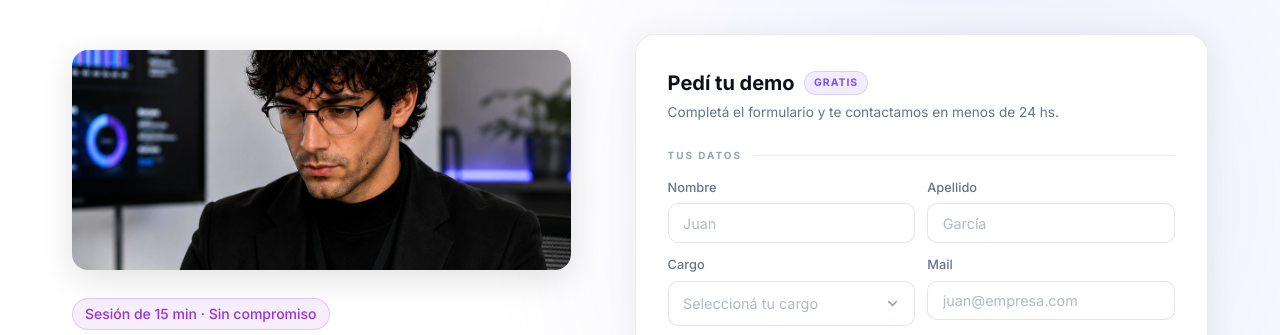
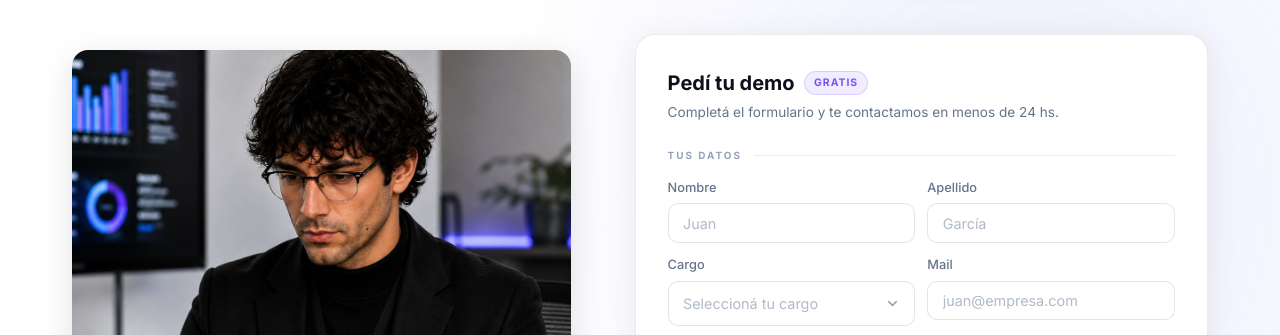
Before and after one commit to mhernayes-ateam/ateam_web, a plain HTML site: page demo/index.html in a window 1280 px wide. Shown: the part 78-413 px from the top of the page. Drawn offline with nearby package versions, Linux system fonts and the light colour scheme.

Commit message:
fix: demo axel_3 image taller (320px); axel_2 less zoom (object-position 50% 35%)

```diff
--- a/demo/index.html
+++ b/demo/index.html
@@ -227,8 +227,8 @@
                 <!-- ── Left: Value prop ── -->
                 <div class="fade-in-up" style="padding-top:1rem;">
                     <!-- Axel visual -->
-                    <div style="border-radius:16px;overflow:hidden;margin-bottom:1.75rem;max-height:220px;box-shadow:0 8px 32px rgba(0,0,0,0.12);">
-                        <img src="/assets/img/axel_3.jpg" alt="Axel — Demo" style="width:100%;height:220px;object-fit:cover;object-position:center 20%;display:block;">
+                    <div style="border-radius:16px;overflow:hidden;margin-bottom:1.75rem;max-height:320px;height:320px;box-shadow:0 8px 32px rgba(0,0,0,0.12);">
+                        <img src="/assets/img/axel_3.jpg" alt="Axel — Demo" style="width:100%;height:320px;object-fit:cover;object-position:50% 5%;display:block;">
                     </div>
                     <div class="badge badge-accent" style="margin-bottom:1.5rem;">
                         <span data-lang="es">Sesión de 15 min · Sin compromiso</span><span data-lang="en">15-minute session · No commitment</span>
```
Also changed, not shown: agentes/axel/index.html (+1 -1 lines).
